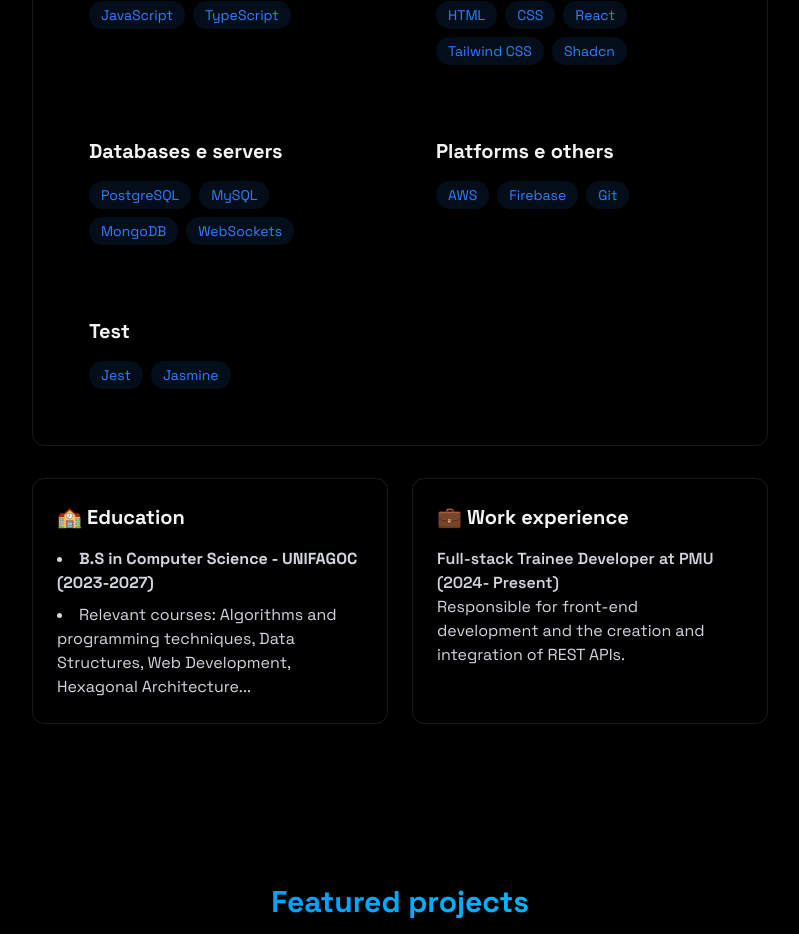
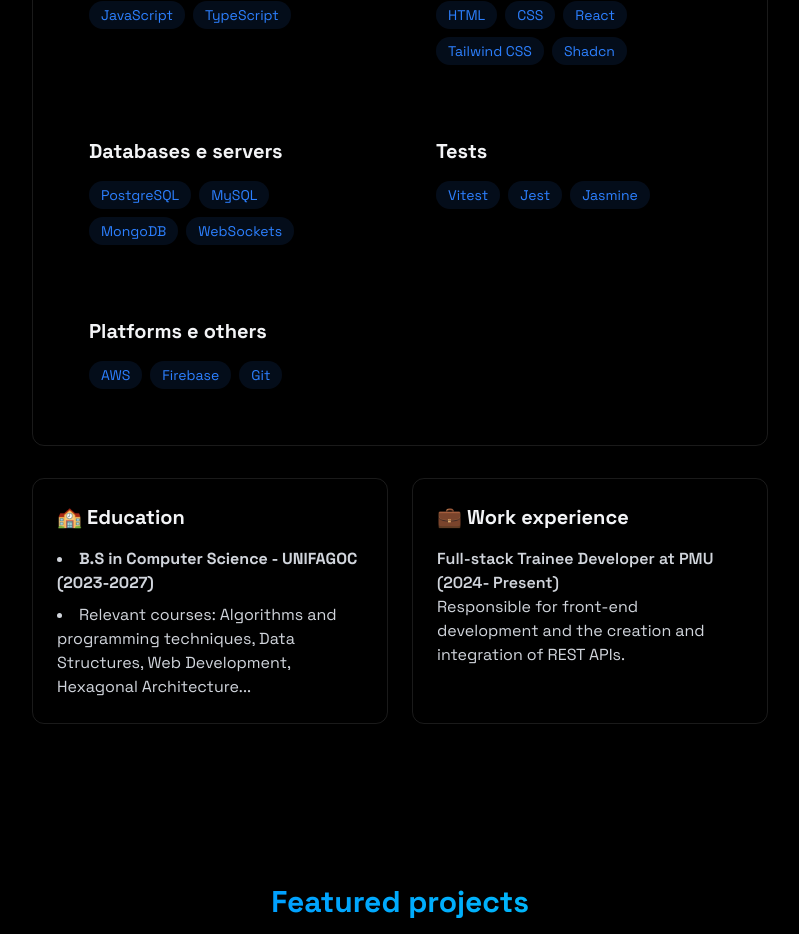
Before and after one commit to lucasrodriguescunha/beautiful-portfolio, a React (Vite) app: page / in a window 1280 px wide. Shown: the part 1120-2054 px from the top of the page, without its empty margins (240-1039 px from the left). Built offline with nearby package versions, Linux system fonts and the light colour scheme.

Commit message:
feat: add translations for programming languages, databases, platforms, and tests in English and Portuguese

```diff
--- a/src/components/sections/About.jsx
+++ b/src/components/sections/About.jsx
@@ -31,6 +31,7 @@ export const About = () => {
     ];
 
     const testsSkills = [
+        'Vitest',
         'Jest',
         'Jasmine'
     ];
@@ -54,7 +55,7 @@ export const About = () => {
 
                         <div className='grid grid-cols-1 md:grid-cols-2 gap-6'>
                             <div className='rounded-xl p-6 hover:-translate-y-1 transition-all'>
-                                <h3 className='text-xl font-bold mb-4'> Programming languages </h3>
+                                <h3 className='text-xl font-bold mb-4'> {t('programming_languages')} </h3>
                                 <div className='flex flex-wrap gap-2'
                                 >
                                     {programmingLanguages.map((tech, key) => (
@@ -82,7 +83,7 @@ export const About = () => {
                             </div>
 
                             <div className='rounded-xl p-6 hover:-translate-y-1 transition-all'>
-                                <h3 className='text-xl font-bold mb-4'> Databases e servers </h3>
+                                <h3 className='text-xl font-bold mb-4'> {t('databases_servers')} </h3>
                                 <div className='flex flex-wrap gap-2'
                                 >
                                     {databasesServersSkills.map((tech, key) => (
@@ -96,10 +97,10 @@ export const About = () => {
                             </div>
 
                             <div className='rounded-xl p-6 hover:-translate-y-1 transition-all'>
-                                <h3 className='text-xl font-bold mb-4'> Platforms e others </h3>
+                                <h3 className='text-xl font-bold mb-4'> {t('tests')} </h3>
                                 <div className='flex flex-wrap gap-2'
                                 >
-                                    {platformsOthersSkills.map((tech, key) => (
+                                    {testsSkills.map((tech, key) => (
                                         <span key={key} className='bg-blue-500/10 text-blue-500 py-1 px-3 rounded-full text-sm hover:bg-blue-500/20
                                         hover:shadow-[0_2px_8px_rgba(59, 130, 246, 0.2)] transition'
                                         >
@@ -109,11 +110,12 @@ export const About = () => {
                                 </div>
                             </div>
 
+
                             <div className='rounded-xl p-6 hover:-translate-y-1 transition-all'>
-                                <h3 className='text-xl font-bold mb-4'> Test </h3>
+                                <h3 className='text-xl font-bold mb-4'> {t('platforms_others')} </h3>
                                 <div className='flex flex-wrap gap-2'
                                 >
-                                    {testsSkills.map((tech, key) => (
+                                    {platformsOthersSkills.map((tech, key) => (
                                         <span key={key} className='bg-blue-500/10 text-blue-500 py-1 px-3 rounded-full text-sm hover:bg-blue-500/20
                                         hover:shadow-[0_2px_8px_rgba(59, 130, 246, 0.2)] transition'
                                         >
--- a/src/locales/en/translation.json
+++ b/src/locales/en/translation.json
@@ -9,7 +9,10 @@
   "contact_me": "Contact me",
   "about_me": "About me",
   "passion": "Passionate developer with expertise in building scalable web applications and creating innovate solutions.",
-  "tests": "Unit tests",
+  "programming_languages": "Programming languages",
+  "databases_servers": "Databases e servers",
+  "platforms_others": "Platforms e others",
+  "tests": "Tests",
   "education": "Education",
   "undergraduate_course": "B.S in Computer Science - UNIFAGOC (2023-2027)",
   "relevant_courses": "Relevant courses: Algorithms and programming techniques, Data Structures, Web Development, Hexagonal Architecture...",
--- a/src/locales/pt/translation.json
+++ b/src/locales/pt/translation.json
@@ -9,7 +9,10 @@
   "contact_me": "Fale comigo",
   "about_me": "Sobre mim",
   "passion": "Desenvolvedor apaixonado, com experiência na construção de aplicações web escaláveis e soluções inovadoras.",
-  "tests": "Testes unitários",
+  "programming_languages": "Linguagens de programação",
+  "databases_servers": "Bancos de dados e servidores",
+  "platforms_others": "Plataformas e outros",
+  "tests": "Testes",
   "education": "Educação",
   "undergraduate_course": "Bacharel em Ciência da Computação - UNIFAGOC (2023-2027)",
   "relevant_courses": "Cursos relevantes: Algoritmos e técnicas de programação, Estruturas de dados, Desenvolvimento web, Arquitetura Hexagonal...",
```
